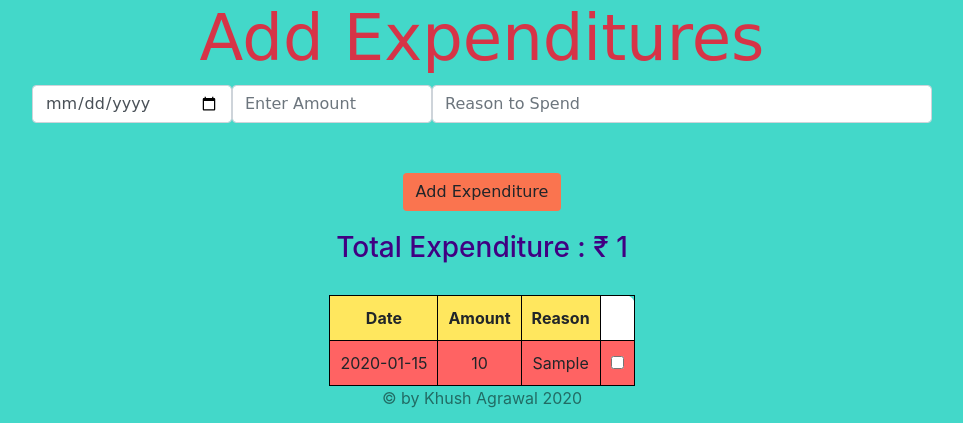
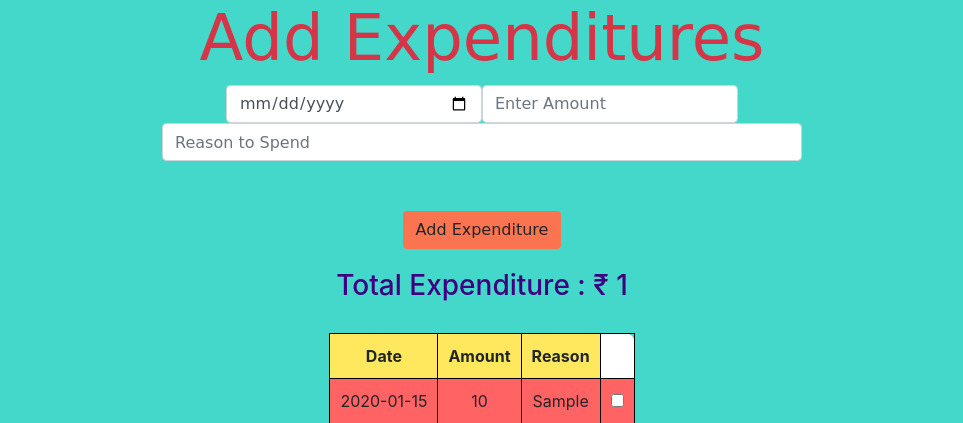
Before and after one commit to KhushAgrawal44/Expenditure-Tracker, a Node server app: template views/manager.ejs in a window 1280 px wide. Shown: the part 50-473 px from the top of the page, without its empty margins (158-1121 px from the left). Run offline with Node 20, Linux system fonts and the light colour scheme; tables that the repository leaves empty hold one stand-in row (values such as "Sample post"); the template is opened without the code that fills it: values that come from a table or form of the project are taken from there, most other values are stand-ins (such as "Sample title", 1, 10 or a date in 2020); some libraries are stand-ins or nearby versions.

Commit message:
manager alignment

```diff
--- a/public/css/styles.css
+++ b/public/css/styles.css
@@ -94,6 +94,7 @@ background-color: #43d8c9;
 margin-bottom: 50px;
   height: auto;
  float: left;
+ display: inline-block;
 }
 .contact-form input
 {
@@ -118,7 +119,7 @@ margin-bottom: 50px;
  text-align: center;
  margin-bottom: 50px;
   float: left;
-
+display: inline-block;
 }
 
 .register-page body
@@ -190,15 +191,16 @@ margin-bottom: 50px;
 
 .header h3
 {
-  display:inline-block;
+  display:block;
 }
 
-.header a
+.logout-a
 {
   text-align: right;
   margin-right: 20px;
   float: right;
-  display: inline-block;
+  display: block;
+
 }
 
 .display-expenditure
--- a/views/manager.ejs
+++ b/views/manager.ejs
@@ -1,7 +1,10 @@
 <%-include("partials/header.ejs")%>
+<div class="logout-a">
+  <a class="btn btn-primary btn-lg" href="/" role="button">LogOut</a>
+</div>
+
 <div class="header">
 <h3><%=emailid%></h3>
-<a class="btn btn-primary btn-lg" href="/" role="button">LogOut</a>
 </div>
 <div class="manager-page">
 
@@ -15,13 +18,13 @@
   <form class="new-expenditure" action="/manager" method="post">
     <table>
       <tr>
-      <input style="width:200px;display:inline-block" class="form-control" type="date" name="date" placeholder="Enter Date" value="">
+      <input style="width:20%;display:inline-block" class="form-control" type="date" name="date" placeholder="Enter Date" value="">
       </tr>
       <tr>
-        <input style="width:200px;display:inline-block" class="form-control" type="value" name="expenditure_amt" placeholder="Enter Amount" value="">
+        <input style="width:20%;display:inline-block" class="form-control" type="value" name="expenditure_amt" placeholder="Enter Amount" value="">
       </tr>
       <tr>
-  <input  style="width:500px;display:inline-block" class="form-control" type="text" name="reason" placeholder="Reason to Spend" value="">
+  <input  style="width:50%;margin-left:auto;margin-right:auto;display:block" class="form-control" type="text" name="reason" placeholder="Reason to Spend" value="">
       </tr>
     </table>
 
```
